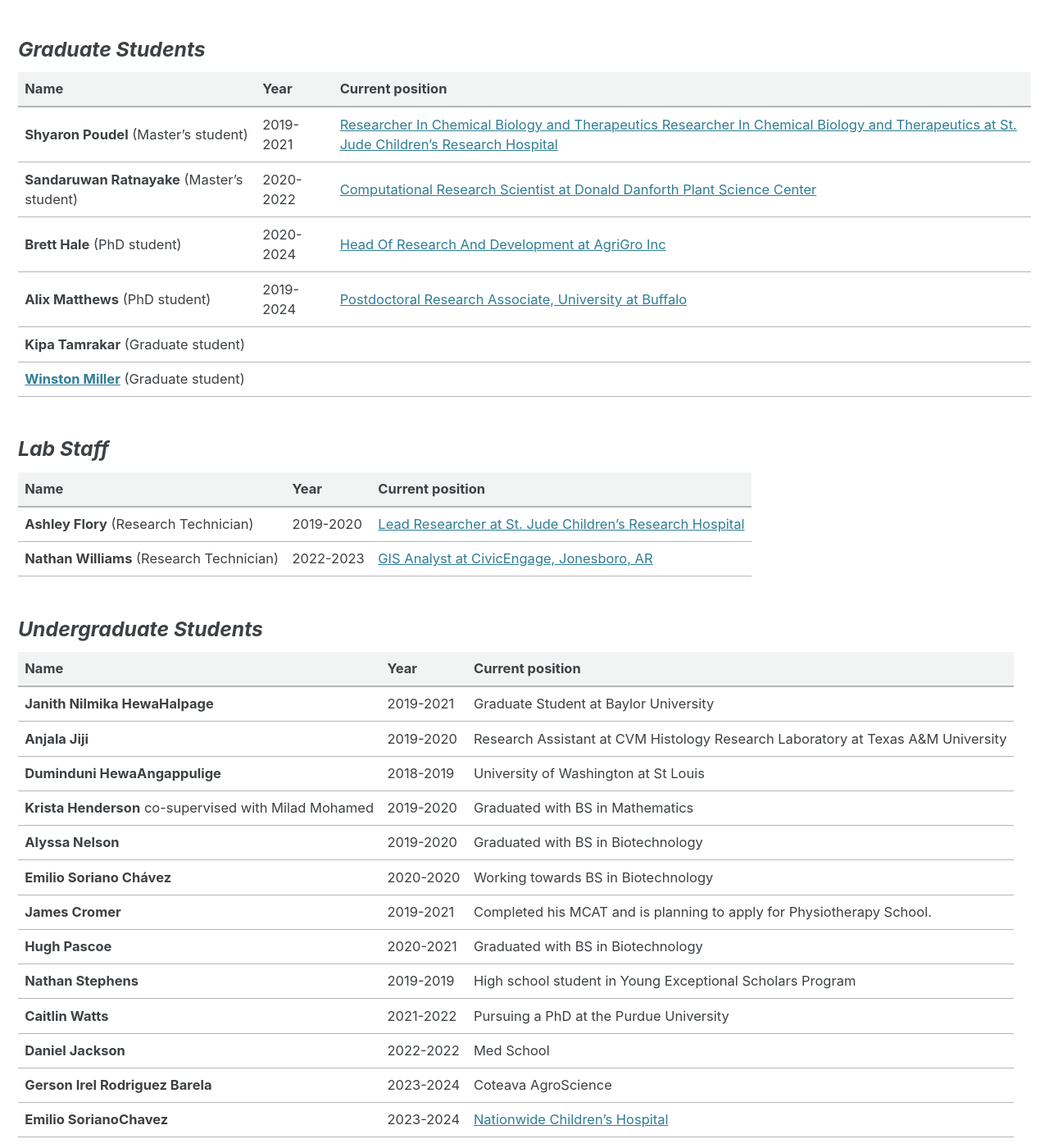
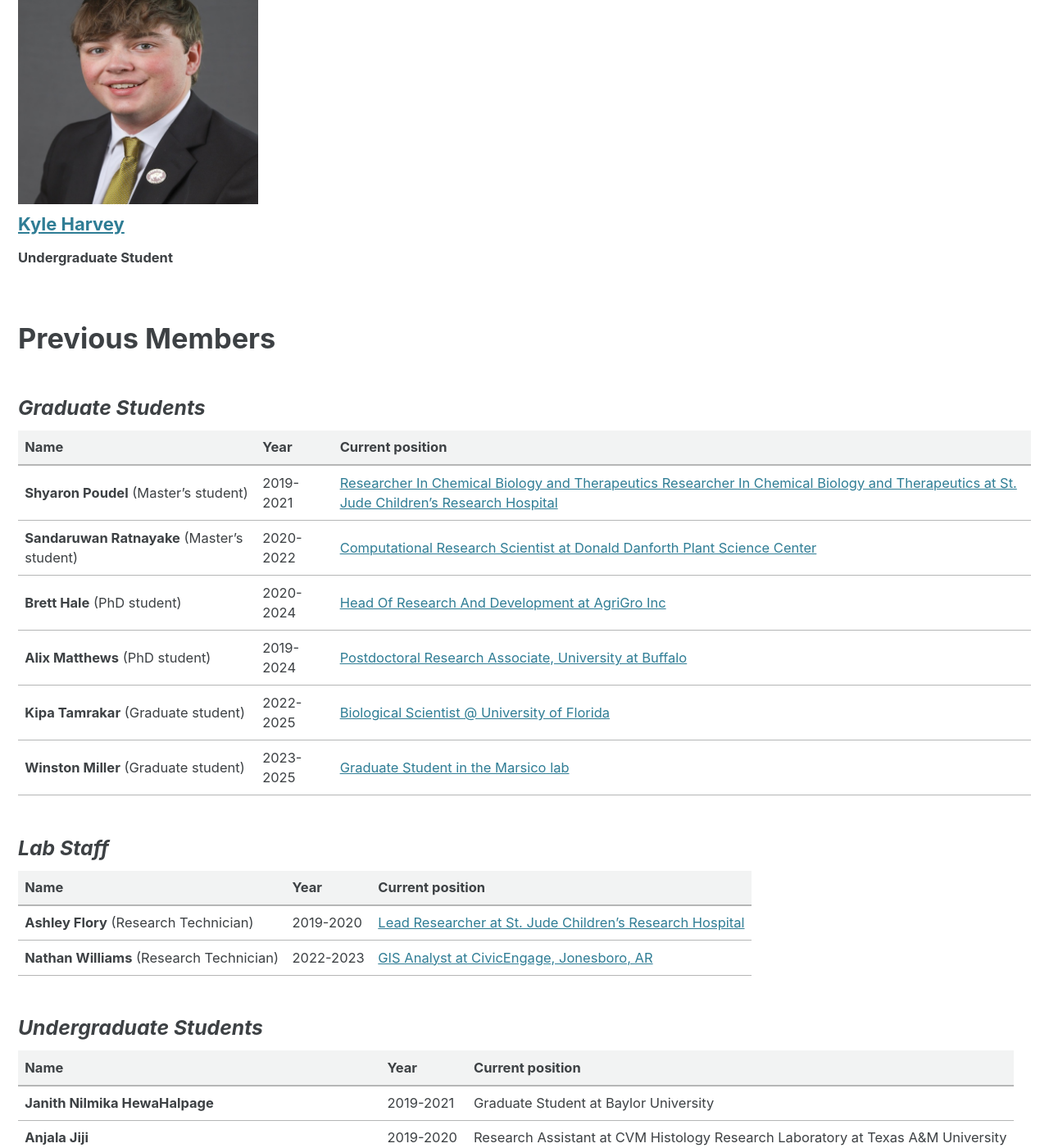
Before and after one commit to ajwije/Wijeratne_lab, a Jekyll site: the page built from _pages/people.md, in a window 1280 px wide and 1400 px high, scrolled down 1048 px. Shown: the whole window at 82% size. Built offline with Jekyll 4.4.1, drawn with Linux system fonts in a browser that asks for light colours; cached includes are drawn as plain includes; nearby versions of some CDN libraries.

Commit message:
Update blog/outreach/people pages and add Kyle profile

```diff
--- a/_pages/people.md
+++ b/_pages/people.md
@@ -48,8 +48,8 @@ show_excerpts: true
 | **Sandaruwan Ratnayake** (Master's student) | 2020-2022 | [Computational Research Scientist at Donald Danforth Plant Science Center](https://slotkinlab.github.io/people/)                                                                                                             |
 | **Brett Hale** (PhD student)                | 2020-2024 | [Head Of Research And Development at AgriGro Inc](https://www.linkedin.com/in/bretton-hale-333445b9/) |
 | **Alix Matthews** (PhD student)             | 2019-2024 | [Postdoctoral Research Associate, University at Buffalo](https://www.linkedin.com/in/alixmatthews/) |
-| **Kipa Tamrakar** (Graduate student)        |           | |
-| [**Winston Miller**](https://www.linkedin.com/in/winston-miller-ba6b271ba/) (Graduate student) |           | |
+| **Kipa Tamrakar** (Graduate student)        | 2022-2025 | [Biological Scientist @ University of Florida](https://www.linkedin.com/in/kipatamrakar/) |
+| **Winston Miller** (Graduate student)       | 2023-2025 | [Graduate Student in the Marsico lab](https://www.linkedin.com/in/winston-miller-ba6b271ba/) |
 
 ### *Lab Staff*
 
```
Also changed, not shown: _pages/Blog.md (+3 -0 lines), _pages/outreach.md (+32 -1 lines), _people/3-kyle.md (added, +11 -0 lines), assets/images/people/kyle.jpeg (added).
